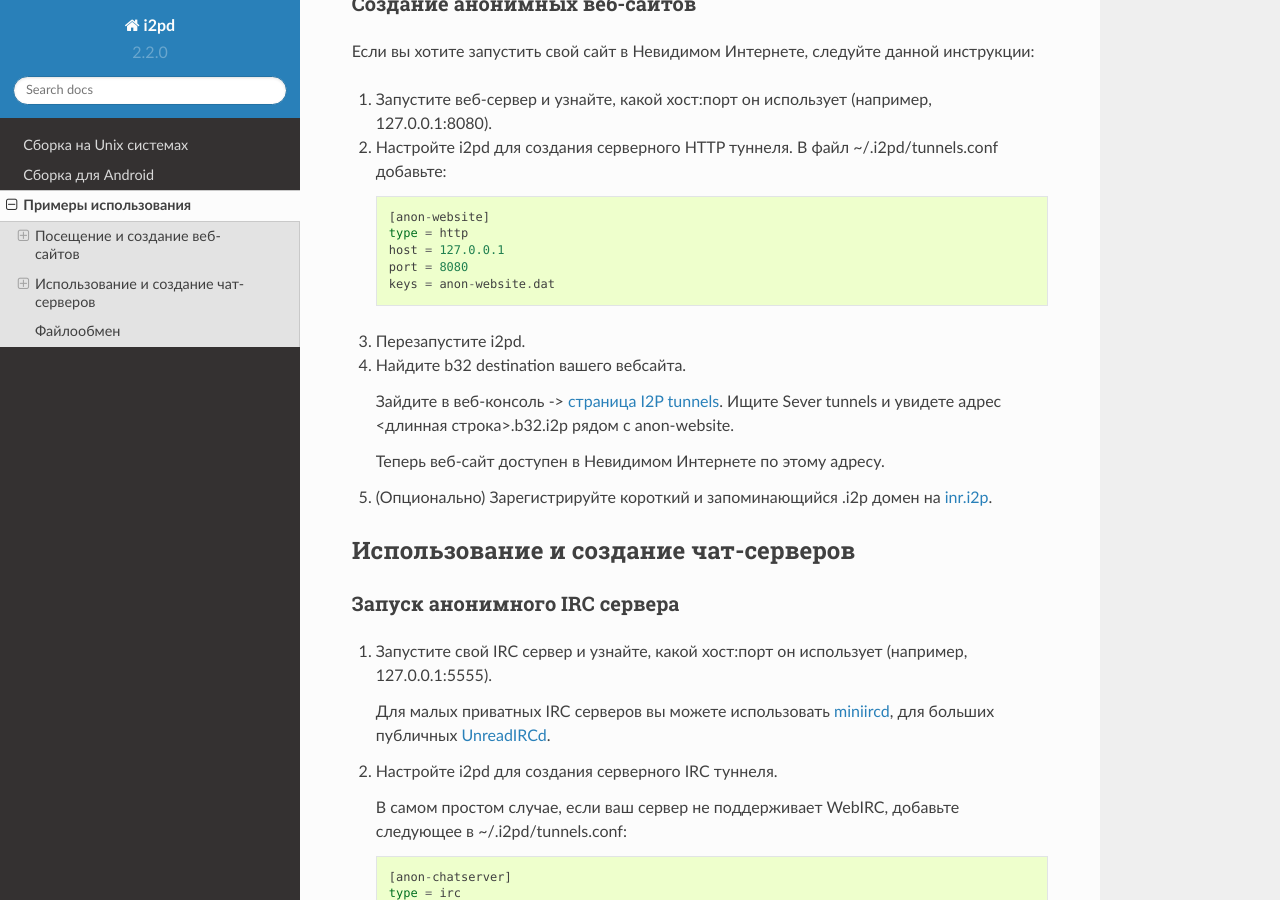
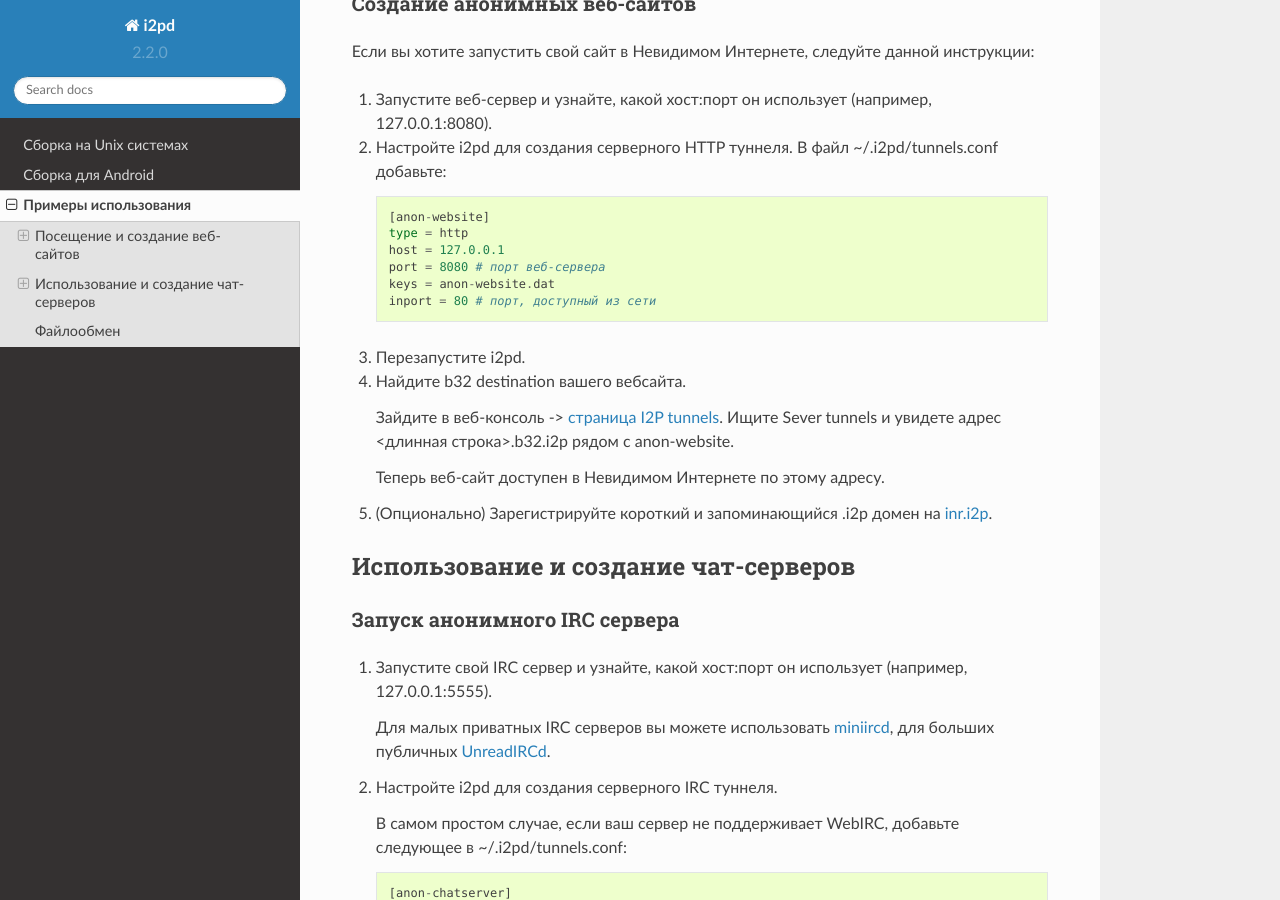
Before and after one commit to PurpleI2P/i2pd_docs_ru, a Sphinx documentation site: the page built from docs/usage.md, in a window 1280 px wide and 900 px high, scrolled down 871 px. Built offline with Sphinx 7.4.7 and the Read the Docs theme 2.0.0, drawn with Linux system fonts in a browser that asks for light colours; pages that are not in the unit, such as notebooks, are missing from menus.

Commit message:
Update usage.md
Добавлен пример использования inport в секции Создание анонимных веб-сайтов

```diff
--- a/docs/usage.md
+++ b/docs/usage.md
@@ -39,8 +39,9 @@ i2pd может быть использован для:
         [anon-website]
         type = http
         host = 127.0.0.1
-        port = 8080
+        port = 8080 # порт веб-сервера
         keys = anon-website.dat
+        inport = 80 # порт, доступный из сети
 
 3)  Перезапустите i2pd.
 
```
